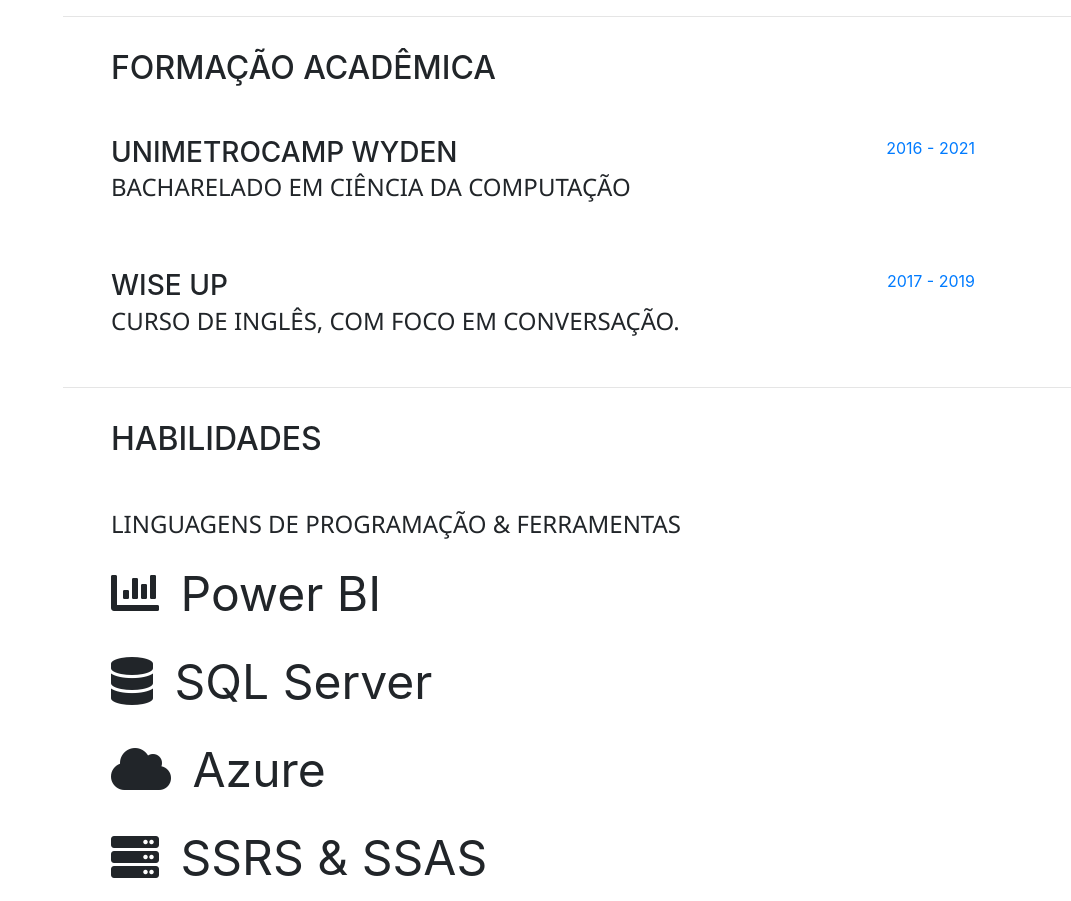
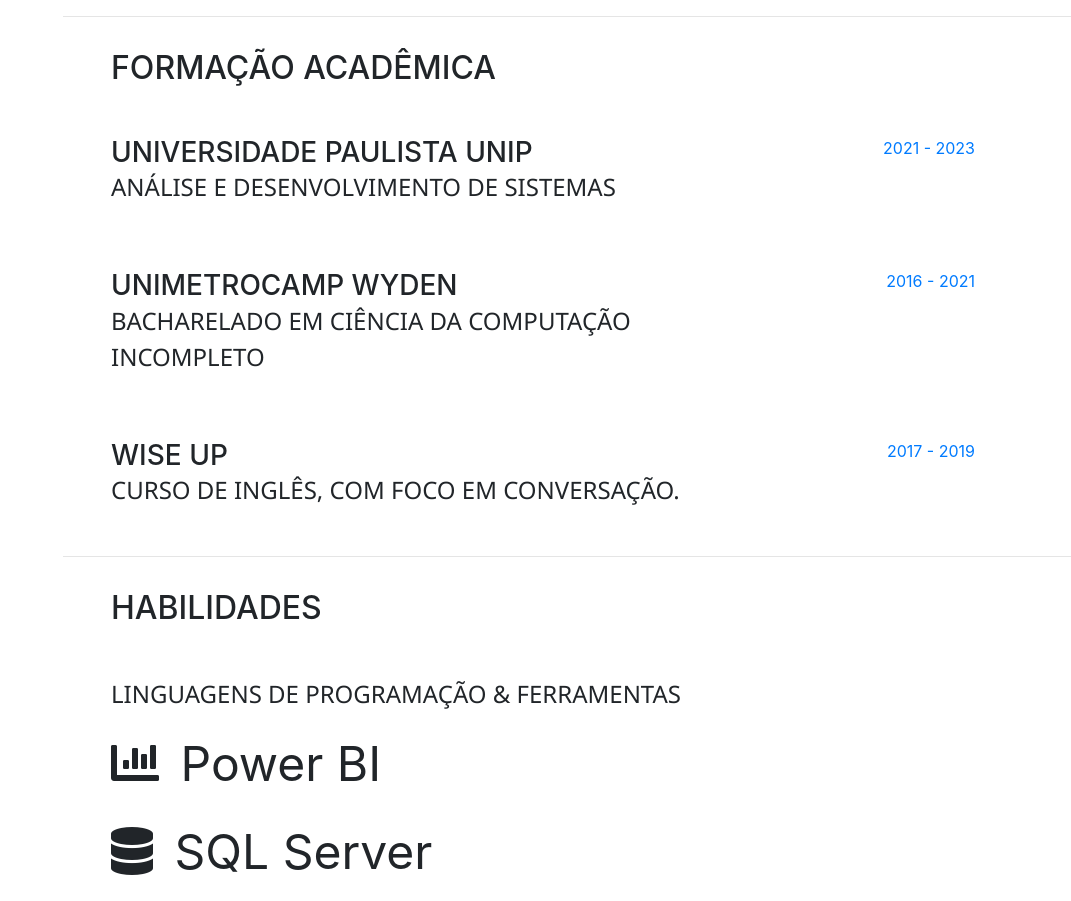
Before and after one commit to mateusccarvalho/Curriculo, a website with bundled scripts: page index.html in a window 1280 px wide. Shown: the part 1320-2221 px from the top of the page, without its empty margins (209-1280 px from the left). Built offline with nearby package versions, Linux system fonts and the light colour scheme; a web font is replaced by a local one.

Commit message:
alteração da fomrção academica

```diff
--- a/index.html
+++ b/index.html
@@ -163,8 +163,18 @@
 
           <div class="resume-item d-flex flex-column flex-md-row mb-5">
             <div class="resume-content mr-auto">
+              <h3 class="mb-0">Universidade Paulista UNIP</h3>
+              <div class="subheading mb-3">Análise e desenvolvimento de sistemas</div>
+			</div>
+            <div class="resume-date text-md-right">
+              <span class="text-primary">2021 - 2023</span>
+            </div>
+          </div>
+
+          <div class="resume-item d-flex flex-column flex-md-row mb-5">
+            <div class="resume-content mr-auto">
               <h3 class="mb-0">Unimetrocamp Wyden</h3>
-              <div class="subheading mb-3">Bacharelado em Ciência da Computação</div>
+              <div class="subheading mb-3">Bacharelado em Ciência da Computação incompleto</div>
 			</div>
             <div class="resume-date text-md-right">
               <span class="text-primary">2016 - 2021</span>
```
